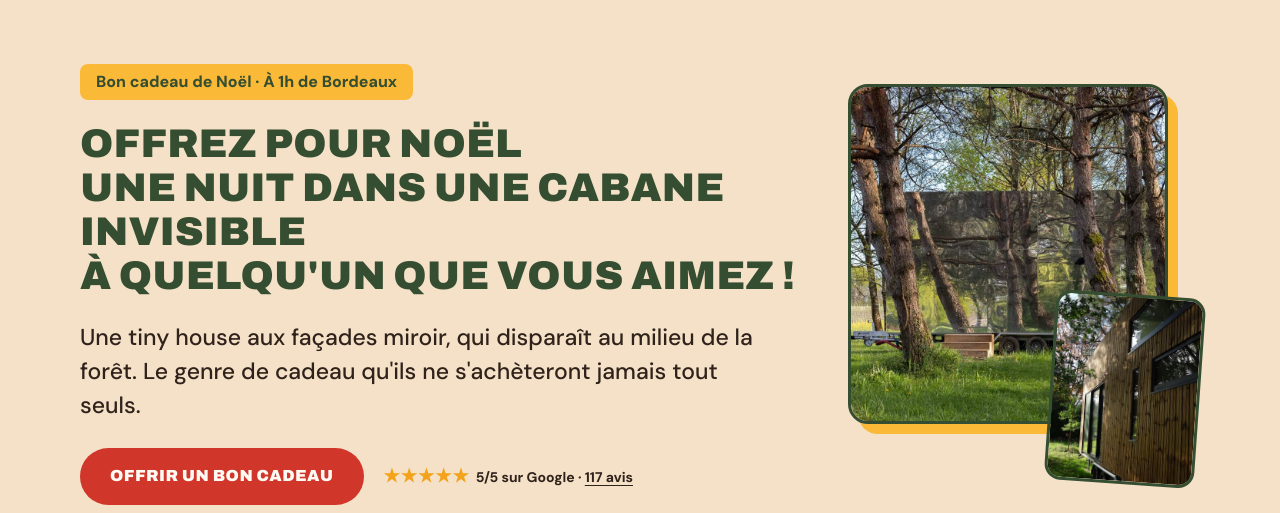
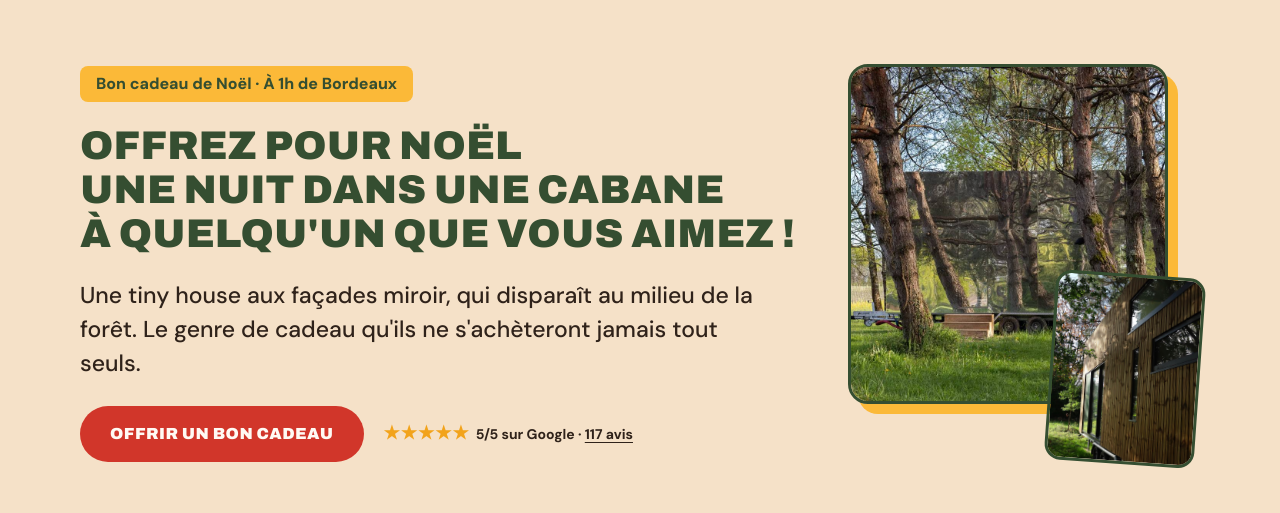
Before and after one commit to KillianTa/bon-cadeau-noel, a plain HTML site: page tiny-invisible.html in a window 1280 px wide. Shown: the top 513 px of the page. Drawn offline with Linux system fonts and the light colour scheme.

Commit message:
Remettre le titre d'origine dans le hero des deux variantes
Co-Authored-By: Claude Opus 5 <noreply@anthropic.com>

```diff
--- a/tiny-invisible.html
+++ b/tiny-invisible.html
@@ -239,7 +239,7 @@ footer a{text-decoration:underline}
   <div class="wrap">
     <div class="hero-texte">
       <span class="etiquette">Bon cadeau de Noël · À 1h de Bordeaux</span>
-      <h1>Offrez pour Noël <br class="lg">une nuit dans une cabane invisible <br class="lg">à quelqu'un que vous aimez&nbsp;!</h1>
+      <h1>Offrez pour Noël <br class="lg">une nuit dans une cabane <br class="lg">à quelqu'un que vous aimez&nbsp;!</h1>
       <p class="lead">Une tiny house aux façades miroir, qui disparaît au milieu de la forêt. Le genre de cadeau qu'ils ne s'achèteront jamais tout seuls.</p>
       <div class="appel">
         <a class="btn" href="#offrir">Offrir un bon cadeau</a>
```
Also changed, not shown: cabane-explorateur.html (+1 -1 lines).
